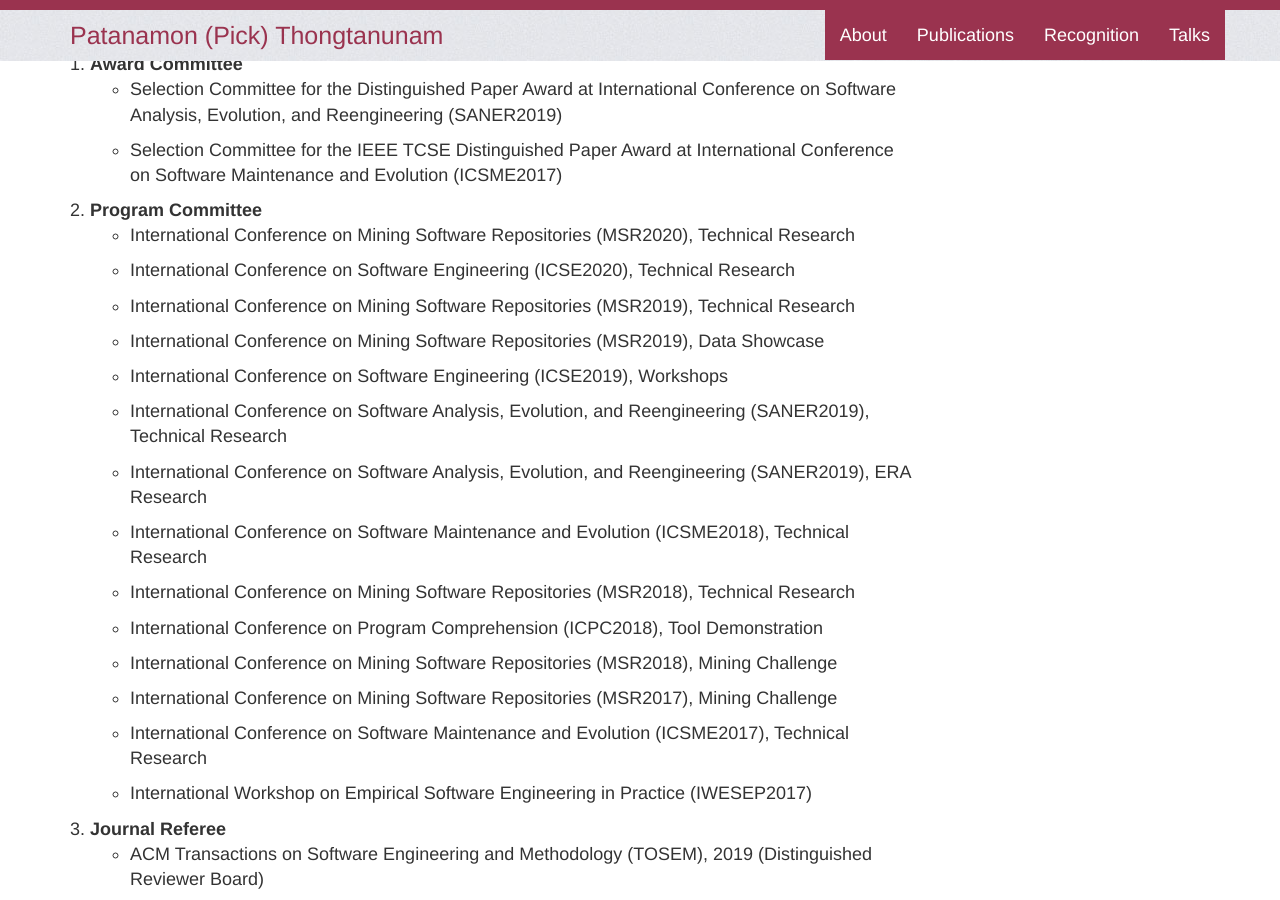
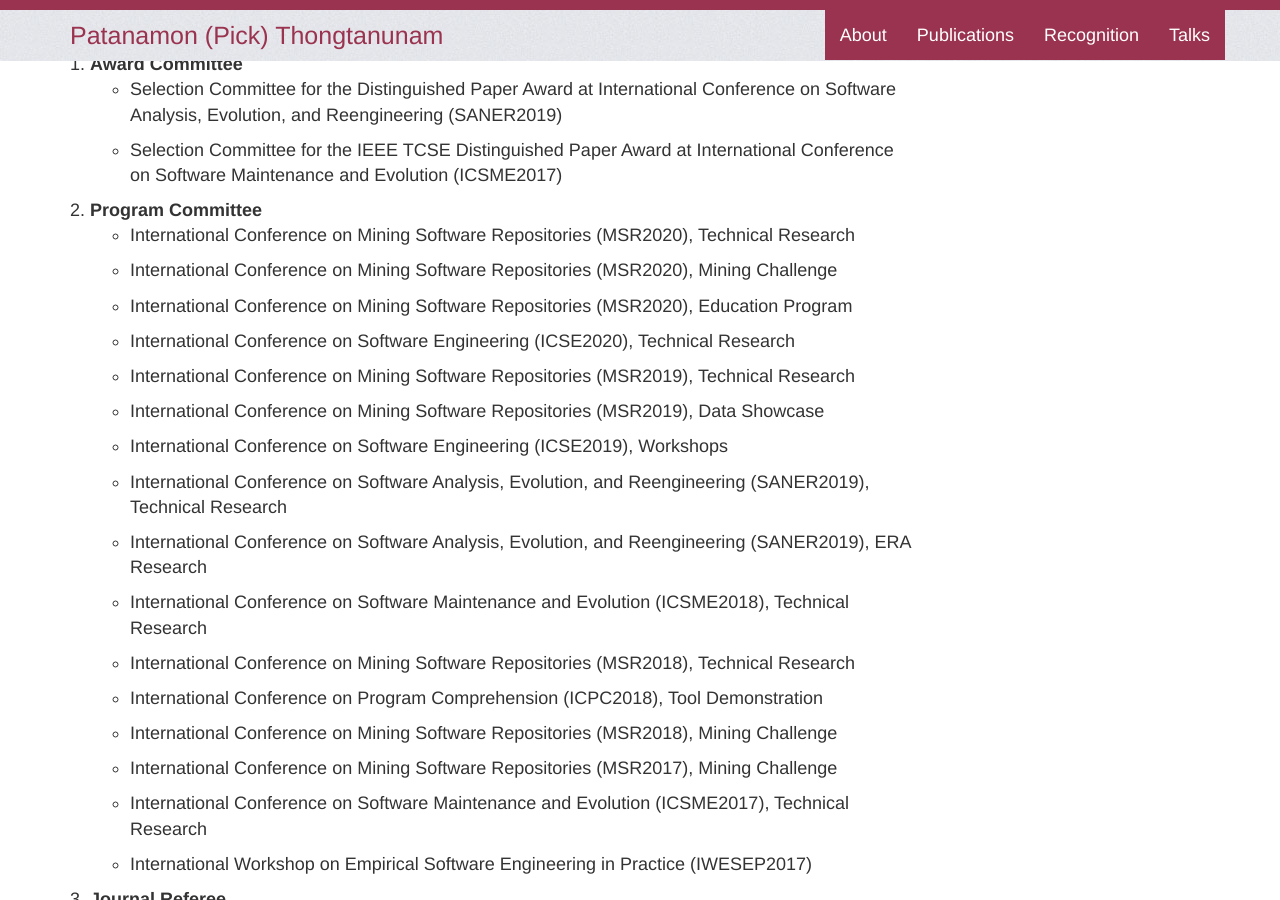
Before and after one commit to patanamon/patanamon.github.io, a Jekyll site: the page built from index.html, in a window 1280 px wide and 900 px high, scrolled down 4739 px. Built offline with Jekyll 4.4.1, drawn with Linux system fonts in a browser that asks for light colours; comment, search, counter and statistics services are not loaded.

Commit message:
Add more PC

```diff
--- a/_data/services.yml
+++ b/_data/services.yml
@@ -5,6 +5,8 @@
 - name: "Program Committee"
   venues:
     - name: "International Conference on Mining Software Repositories (MSR2020), Technical Research"
+    - name: "International Conference on Mining Software Repositories (MSR2020), Mining Challenge"
+    - name: "International Conference on Mining Software Repositories (MSR2020), Education Program"
     - name: "International Conference on Software Engineering (ICSE2020), Technical Research"
     - name: "International Conference on Mining Software Repositories (MSR2019), Technical Research"
     - name: "International Conference on Mining Software Repositories (MSR2019), Data Showcase"
```
